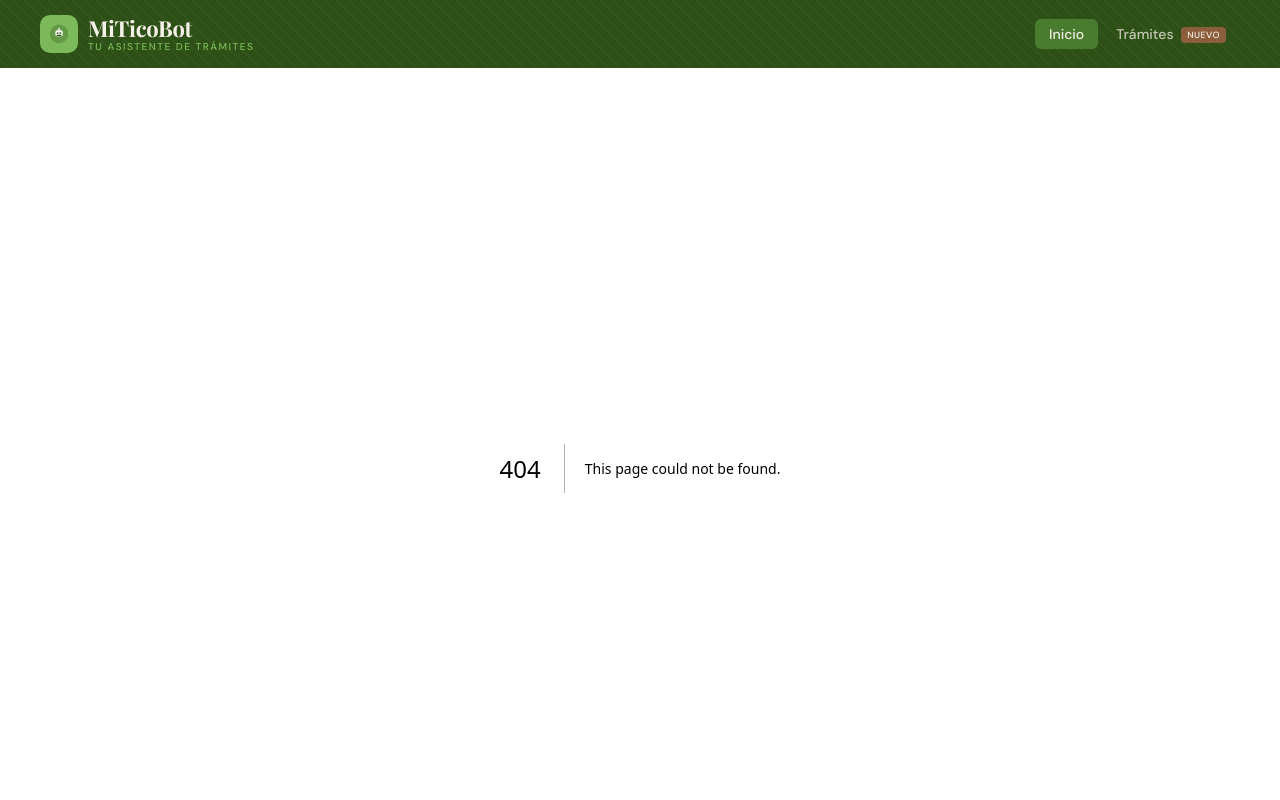
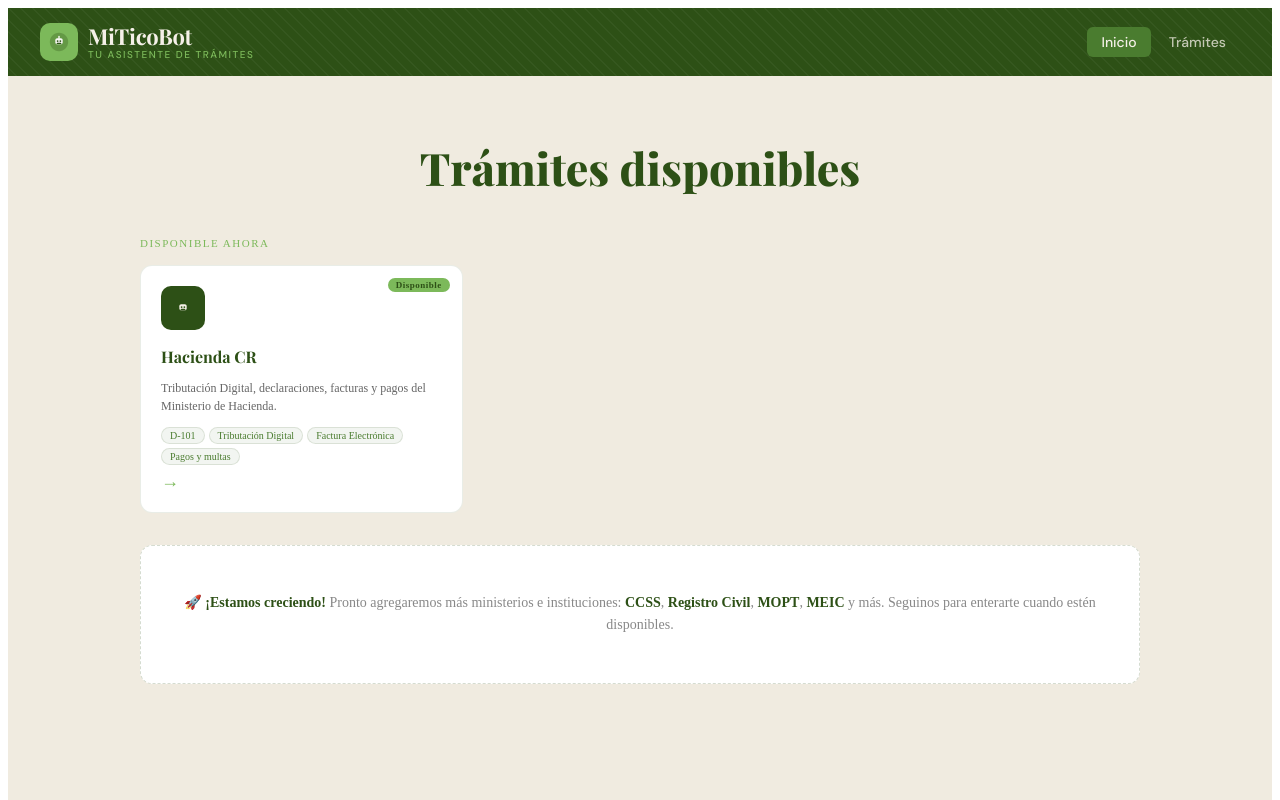
Before and after one commit to holamiticobot-dev/miticobot, a Next.js app: page /tramites in a window 1280 px wide. Before the commit this address had no page. Shown: the top 800 px of the page. Built offline with nearby package versions, Linux system fonts and the light colour scheme.

Commit message:
feat: agregar página Trámites y conectar navegación

```diff
--- a/app/components/Header/Header.tsx
+++ b/app/components/Header/Header.tsx
@@ -3,10 +3,10 @@
 import { useState } from "react";
 import Link from "next/link";
 import styles from "./Header.module.css";
-
+import { useRouter } from "next/navigation";
 export default function Header() {
   const [menuOpen, setMenuOpen] = useState(false);
-
+  const router = useRouter();
   return (
     <header className={styles.header}>
       <div className={styles.texture} />
@@ -52,9 +52,8 @@ export default function Header() {
           <Link href="/" className={styles.active}>
             Inicio
           </Link>
-          <Link href="/tramites">
-            Trámites <span className={styles.badge}>Nuevo</span>
-          </Link>
+          <Link href="/tramites">Trámites</Link>
+
           {/* <Link href="/hacienda">Hacienda CR</Link>
           <Link href="/ayuda">Ayuda</Link> */}
         </nav>
--- /dev/null
+++ b/app/components/TramitesPage/TramitesPage.module.css
@@ -0,0 +1,169 @@
+@import url("https://fonts.googleapis.com/css2?family=Playfair+Display:wght@700;800&family=DM+Sans:wght@400;500&display=swap");
+
+:root {
+  --verde-selva: #2d5016;
+  --verde-hoja: #4a7c2f;
+  --verde-claro: #7cb95a;
+  --crema: #f5f0e8;
+  --cafe: #8b5e3c;
+  --cafe-claro: #c49a6c;
+}
+
+.page {
+  max-width: 1000px;
+  margin: 0 auto;
+  padding: 2rem 1.5rem;
+  background: #f0ebe0;
+  min-height: calc(100vh - 68px);
+}
+
+/* Hero */
+.hero {
+  text-align: center;
+  margin-bottom: 2.5rem;
+}
+
+.hero h1 {
+  font-family: "Playfair Display", serif;
+  font-size: clamp(1.8rem, 4vw, 2.8rem);
+  font-weight: 800;
+  color: var(--verde-selva);
+  margin-bottom: 0.75rem;
+}
+
+.hero p {
+  font-size: 15px;
+  color: #5a5a4a;
+  max-width: 500px;
+  margin: 0 auto;
+  line-height: 1.6;
+}
+
+/* Section title */
+.sectionTitle {
+  font-size: 11px;
+  font-weight: 500;
+  color: var(--verde-claro);
+  letter-spacing: 1.5px;
+  text-transform: uppercase;
+  margin-bottom: 1rem;
+}
+
+/* Grid */
+.grid {
+  display: grid;
+  grid-template-columns: repeat(auto-fill, minmax(260px, 1fr));
+  gap: 1rem;
+  margin-bottom: 2rem;
+}
+
+/* Card */
+.card {
+  background: white;
+  border-radius: 12px;
+  padding: 1.25rem;
+  border: 1px solid rgba(45, 80, 22, 0.1);
+  cursor: pointer;
+  transition: all 0.2s;
+  position: relative;
+  overflow: hidden;
+  text-decoration: none;
+  display: block;
+}
+
+.card:hover {
+  transform: translateY(-2px);
+  box-shadow: 0 8px 24px rgba(45, 80, 22, 0.12);
+  border-color: rgba(45, 80, 22, 0.2);
+}
+
+.cardIcon {
+  width: 44px;
+  height: 44px;
+  border-radius: 10px;
+  display: flex;
+  align-items: center;
+  justify-content: center;
+  margin-bottom: 0.75rem;
+  background: var(--verde-selva);
+}
+
+.card h3 {
+  font-family: "Playfair Display", serif;
+  font-size: 16px;
+  font-weight: 700;
+  color: var(--verde-selva);
+  margin-bottom: 4px;
+}
+
+.card p {
+  font-size: 12px;
+  color: #666;
+  line-height: 1.5;
+  margin-bottom: 0.75rem;
+}
+
+.cardChips {
+  display: flex;
+  gap: 4px;
+  flex-wrap: wrap;
+}
+
+.chip {
+  font-size: 10px;
+  background: rgba(45, 80, 22, 0.06);
+  color: var(--verde-hoja);
+  border: 1px solid rgba(45, 80, 22, 0.12);
+  padding: 2px 8px;
+  border-radius: 10px;
+}
+
+.badgeNew {
+  position: absolute;
+  top: 12px;
+  right: 12px;
+  background: var(--verde-claro);
+  color: var(--verde-selva);
+  font-size: 9px;
+  font-weight: 600;
+  padding: 2px 8px;
+  border-radius: 10px;
+  letter-spacing: 0.5px;
+}
+
+.cardArrow {
+  font-size: 18px;
+  color: var(--verde-claro);
+  margin-top: 6px;
+  display: inline-block;
+}
+
+/* Coming soon text */
+.comingSoon {
+  text-align: center;
+  padding: 2rem 1rem;
+  background: white;
+  border-radius: 12px;
+  border: 1.5px dashed rgba(45, 80, 22, 0.2);
+}
+
+.comingSoon p {
+  font-size: 14px;
+  color: #888;
+  line-height: 1.6;
+}
+
+.comingSoon strong {
+  color: var(--verde-selva);
+}
+
+/* Responsive */
+@media (max-width: 768px) {
+  .page {
+    padding: 1.5rem 1rem;
+  }
+
+  .grid {
+    grid-template-columns: 1fr;
+  }
+}
--- /dev/null
+++ b/app/components/TramitesPage/TramitesPage.tsx
@@ -0,0 +1,87 @@
+import Link from "next/link";
+import styles from "./TramitesPage.module.css";
+import Footer from "@/components/Footer";
+
+export default function TramitesPage() {
+  return (
+    <div style={{ background: "#f0ebe0" }}>
+      <div className={styles.page}>
+        {/* Hero */}
+        <div className={styles.hero}>
+          <h1>Trámites disponibles</h1>
+        </div>
+
+        {/* Disponible ahora */}
+        <p className={styles.sectionTitle}>Disponible ahora</p>
+        <div className={styles.grid}>
+          <Link href="/chat?tema=d101" className={styles.card}>
+            <span className={styles.badgeNew}>Disponible</span>
+            <div className={styles.cardIcon}>
+              <svg width="22" height="22" viewBox="0 0 24 24" fill="none">
+                <path
+                  d="M8 12.5c0 1.1.9 2 2 2h4c1.1 0 2-.9 2-2V10c0-1.1-.9-2-2-2h-4c-1.1 0-2 .9-2 2v2.5z"
+                  fill="#F5F0E8"
+                />
+                <circle cx="10.5" cy="11" r="1" fill="#2D5016" />
+                <circle cx="13.5" cy="11" r="1" fill="#2D5016" />
+                <path
+                  d="M10 13.5h4"
+                  stroke="#2D5016"
+                  strokeWidth="1.2"
+                  strokeLinecap="round"
+                />
+              </svg>
+            </div>
+            <h3>Hacienda CR</h3>
+            <p>
+              Tributación Digital, declaraciones, facturas y pagos del
+              Ministerio de Hacienda.
+            </p>
+            <div className={styles.cardChips}>
+              <span className={styles.chip}>D-101</span>
+              <span className={styles.chip}>Tributación Digital</span>
+              <span className={styles.chip}>Factura Electrónica</span>
+              <span className={styles.chip}>Pagos y multas</span>
+            </div>
+            <div className={styles.cardArrow}>→</div>
+          </Link>
+        </div>
+
+        {/* Próximamente */}
+        {/*
+        <p className={styles.sectionTitle}>Próximamente</p>
+        <div className={styles.grid}>
+          <div className={styles.card}>
+            <h3>CCSS</h3>
+            ...
+          </div>
+          <div className={styles.card}>
+            <h3>Registro Civil</h3>
+            ...
+          </div>
+          <div className={styles.card}>
+            <h3>MOPT</h3>
+            ...
+          </div>
+          <div className={styles.card}>
+            <h3>MEIC</h3>
+            ...
+          </div>
+        </div>
+        */}
+
+        {/* Texto próximas opciones */}
+        <div className={styles.comingSoon}>
+          <p>
+            🚀 <strong>¡Estamos creciendo!</strong> Pronto agregaremos más
+            ministerios e instituciones: <strong>CCSS</strong>,{" "}
+            <strong>Registro Civil</strong>, <strong>MOPT</strong>,{" "}
+            <strong>MEIC</strong> y más. Seguinos para enterarte cuando estén
+            disponibles.
+          </p>
+        </div>
+      </div>
+      <Footer />
+    </div>
+  );
+}
--- /dev/null
+++ b/app/components/TramitesPage/index.tsx
@@ -0,0 +1 @@
+export { default } from "./TramitesPage";
--- /dev/null
+++ b/app/tramites/page.tsx
@@ -0,0 +1,10 @@
+import TramitesPage from "@/components/TramitesPage";
+
+export const metadata = {
+  title: "Trámites — MiTicoBot",
+  description: "Consultá trámites del gobierno costarricense con MiTicoBot",
+};
+
+export default function Tramites() {
+  return <TramitesPage />;
+}
```
